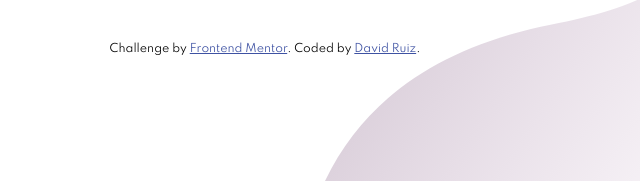
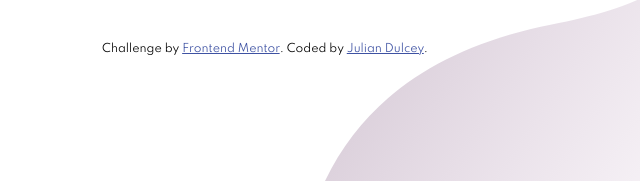
Before and after one commit to juliandulceyc/social-proof-section-master, a plain HTML site: page index.html in a window 1280 px wide. Shown: the part 730-911 px from the top of the page, 375-1015 px from the left. Drawn offline with Linux system fonts and the light colour scheme.

Commit message:
Update index.html

```diff
--- a/index.html
+++ b/index.html
@@ -84,7 +84,7 @@
 
         <div class="attribution">
           Challenge by
-          <a href="https://www.frontendmentor.io?ref=challenge" target="_blank">Frontend Mentor</a>. Coded by <a href="https://www.youtube.com/CodingTube">David Ruiz</a>.
+          <a href="https://www.frontendmentor.io?ref=challenge" target="_blank">Frontend Mentor</a>. Coded by <a href="https://twitter.com/julianriderfx">Julian Dulcey</a>.
         </div>
 
       </footer>
```
